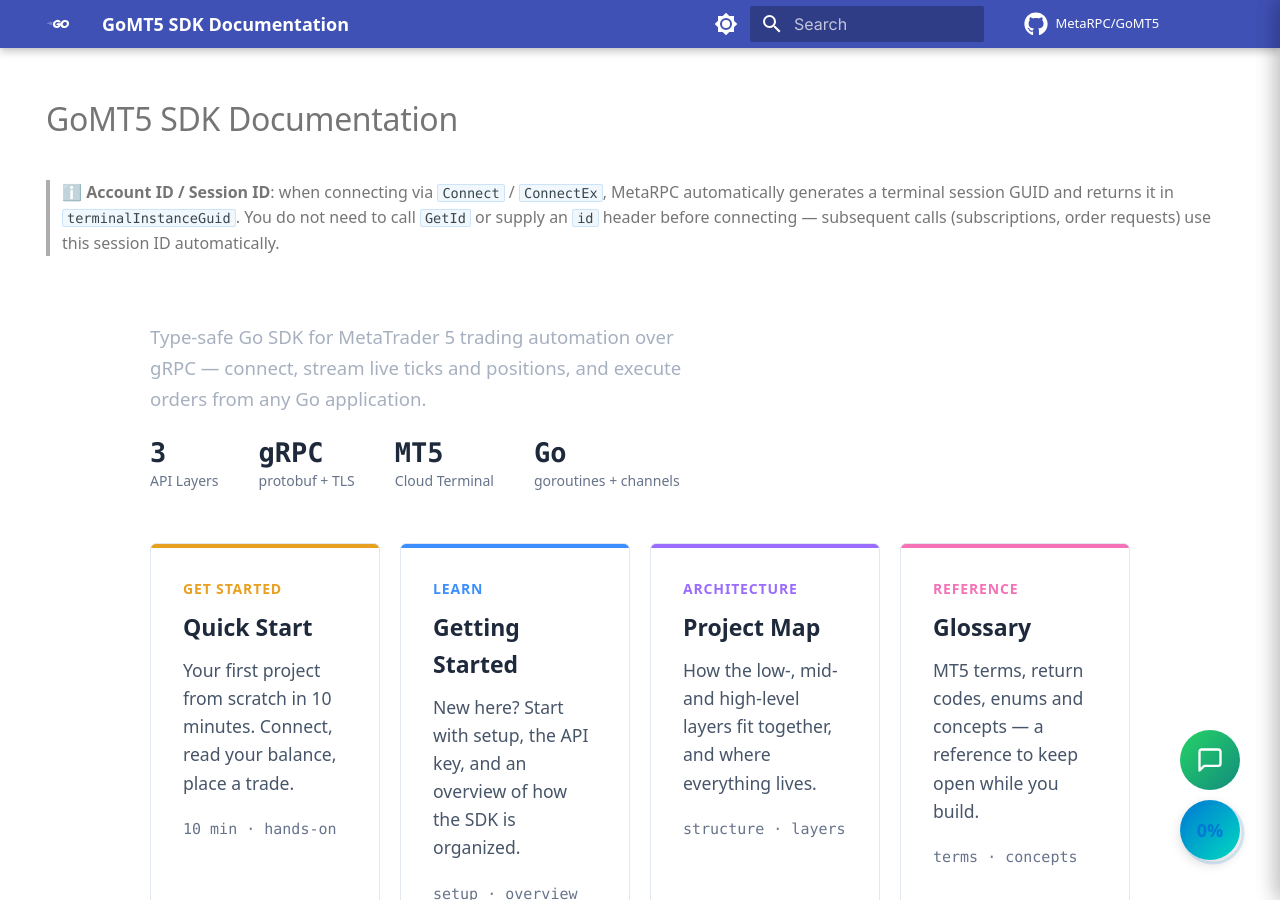
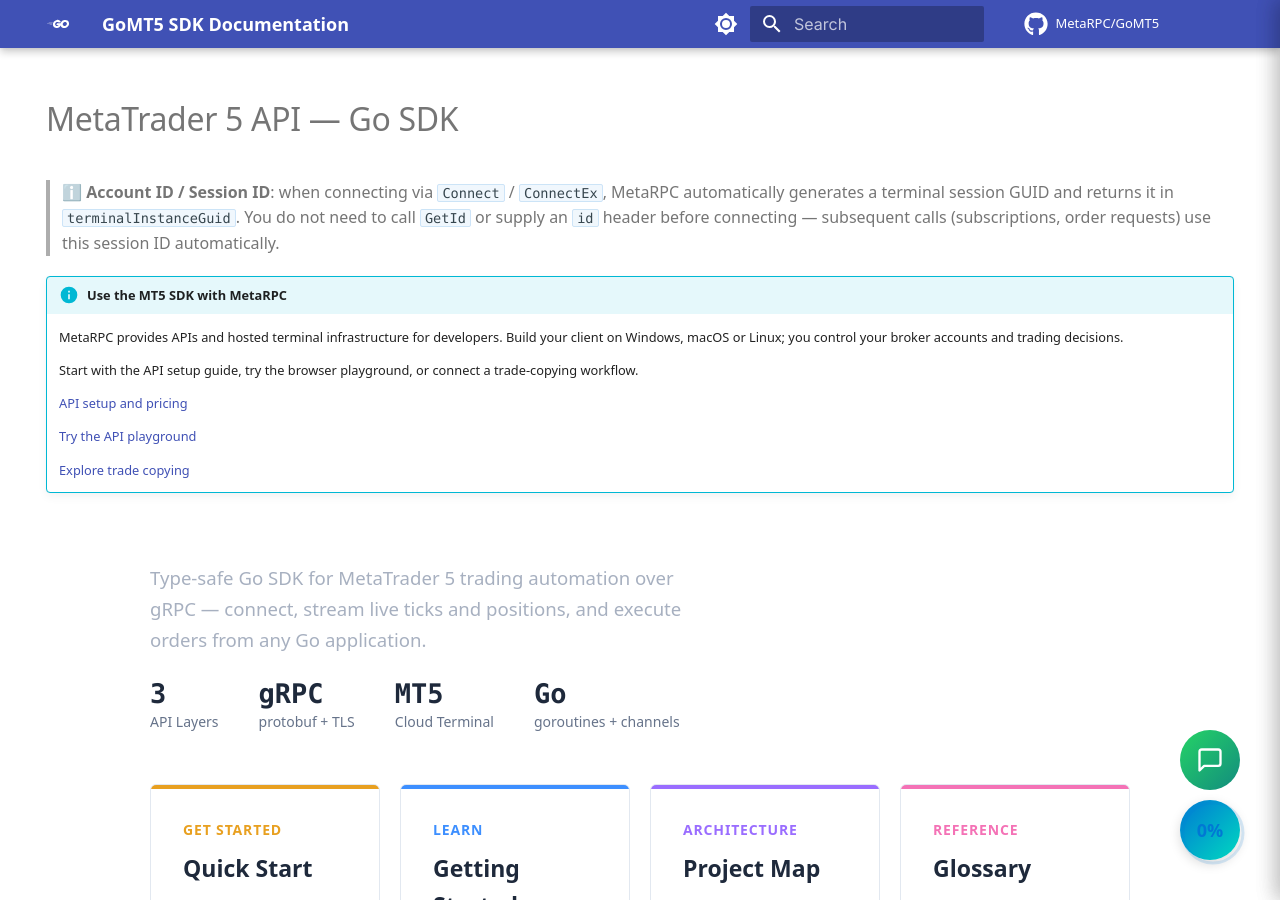
Before and after one commit to MetaRPC/GoMT5, an MkDocs documentation site: the page built from docs/index.md, in a window 1280 px wide and 900 px high. Built offline with MkDocs 1.6.1 and Material for MkDocs 9.7.7, drawn with Linux system fonts in a browser that asks for light colours; comment, search, counter and statistics services are not loaded.

Commit message:
docs: connect SDK discovery to API setup and copier workflows

```diff
--- a/docs/index.md
+++ b/docs/index.md
@@ -1,13 +1,26 @@
 ---
+title: "MetaTrader 5 API — Go SDK"
 description: "MetaRPC GoMT5 — type-safe Go SDK for MetaTrader 5 trading automation over gRPC. Connect, stream live ticks and positions, and execute orders from any Go application."
 hide:
   - navigation
   - toc
 ---
 
-# GoMT5 SDK Documentation
+# MetaTrader 5 API — Go SDK
 
 > ℹ️ **Account ID / Session ID**: when connecting via `Connect` / `ConnectEx`, MetaRPC automatically generates a terminal session GUID and returns it in `terminalInstanceGuid`. You do not need to call `GetId` or supply an `id` header before connecting — subsequent calls (subscriptions, order requests) use this session ID automatically.
+
+!!! info "Use the MT5 SDK with MetaRPC"
+
+    MetaRPC provides APIs and hosted terminal infrastructure for developers. Build your client on Windows, macOS or Linux; you control your broker accounts and trading decisions.
+
+    Start with the API setup guide, try the browser playground, or connect a trade-copying workflow.
+
+    [API setup and pricing](https://mrpc.pro/start/api?lang=en&utm_source=github&utm_medium=referral&utm_campaign=api_sdk_discovery&utm_content=gomt5_setup)
+
+    [Try the API playground](https://mrpc.pro/api?lang=en&utm_source=github&utm_medium=referral&utm_campaign=api_sdk_discovery&utm_content=gomt5_playground#live-code)
+
+    [Explore trade copying](https://mrpc.pro/start/copier?lang=en&utm_source=github&utm_medium=referral&utm_campaign=api_sdk_discovery&utm_content=gomt5_copier)
 
 <div class="hx-wrap" markdown="0">
 
```
